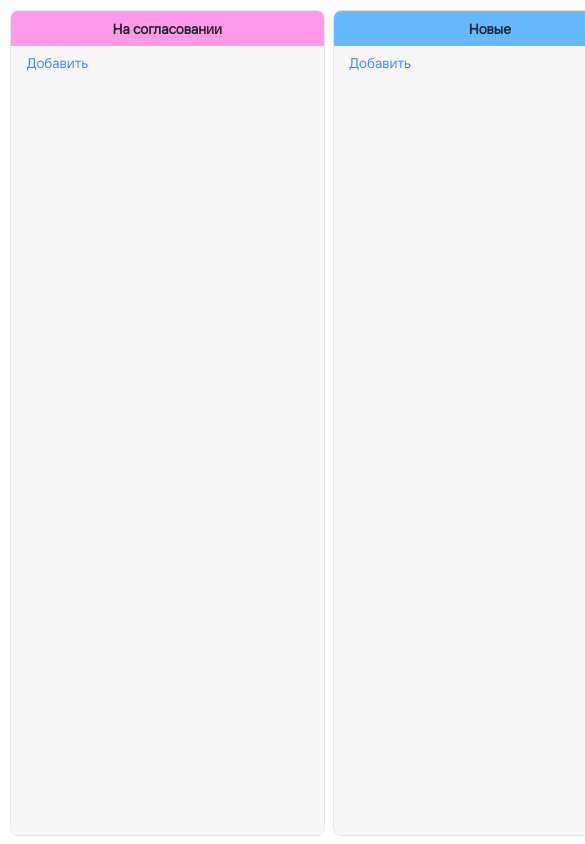
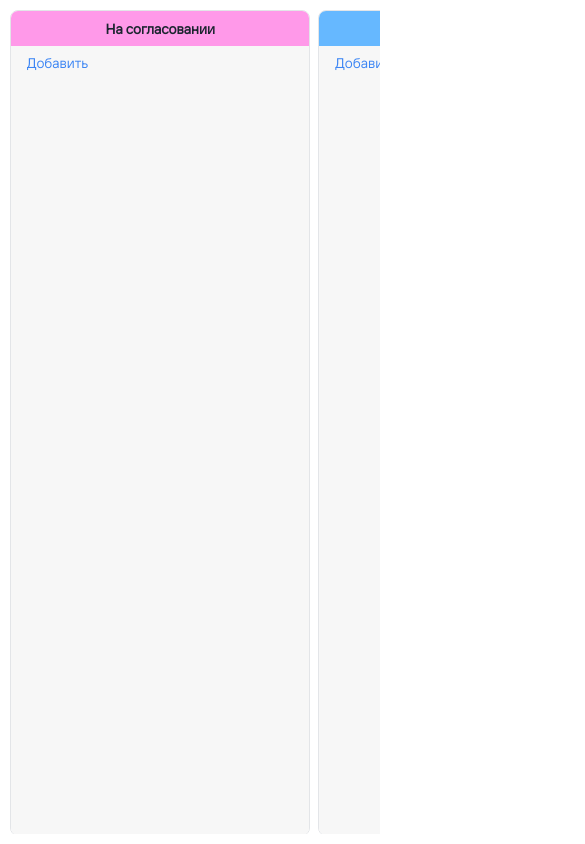
Before and after one commit to pavel-035/taskboard, a Vue app: page /#/ in a window 390 px wide. Shown: the top 844 px of the page, 585 px wide, since content can reach past the window. Built offline with nearby package versions, Linux system fonts and the light colour scheme.

Commit message:
feat: horizontal scroll in tablet and phone

```diff
--- a/src/plugins/dragAndDrop/column.js
+++ b/src/plugins/dragAndDrop/column.js
@@ -1,5 +1,4 @@
 import { EventHandler } from '@/plugins/eventHandler'
-import { ScrollOnHover, ScrollActivator } from '@/plugins/scroll/scrollOnHover'
 
 export class Column {
   constructor ({
@@ -8,53 +7,6 @@ export class Column {
   }) {
     this.id = id
     this.nodeElement = nodeElement
-  }
-}
-
-export class ColumnHoverScroller {
-  constructor (column, scrollDataAttribute) {
-    if (!(column instanceof Column)) throw new Error('column must be a Column')
-    this.column = column
-    this.scrollDataAttribute = scrollDataAttribute
-
-    this.scroller = null
-  }
-
-  init () {
-    const container = this.column.nodeElement.querySelector(`[${this.scrollDataAttribute}]`)
-
-    this.scroller = new ScrollOnHover({
-      container,
-      maxScrollSpeed: 5
-    })
-
-    const scrollTopActivator = new ScrollActivator({
-      rect: {
-        top: 0,
-        right: container.clientWidth,
-        bottom: container.clientHeight / 4,
-        left: 0
-      },
-      scrollTo: 'top'
-    })
-    this.scroller.add(scrollTopActivator)
-
-    const scrollBottomActivator = new ScrollActivator({
-      rect: {
-        top: container.clientHeight - container.clientHeight / 4,
-        right: container.clientWidth,
-        bottom: container.clientHeight,
-        left: 0
-      },
-      scrollTo: 'bottom'
-    })
-    this.scroller.add(scrollBottomActivator)
-
-    this.scroller.init()
-  }
-
-  destroy () {
-    if (this.scroller) this.scroller.destroy()
   }
 }
 
--- /dev/null
+++ b/src/plugins/dragAndDrop/scroller.js
@@ -0,0 +1,92 @@
+import { ScrollActivator, ScrollOnHover } from '@/plugins/scroll/scrollOnHover'
+import { Column } from '@/plugins/dragAndDrop/column'
+
+export class ContainerHoverScroller {
+  constructor (container) {
+    this.container = container
+
+    this.scroller = null
+  }
+
+  init () {
+    this.scroller = new ScrollOnHover({
+      container: this.container,
+      maxScrollSpeed: 10
+    })
+
+    const scrollLeftActivator = new ScrollActivator({
+      rect: {
+        top: 0,
+        right: this.container.clientWidth / 5,
+        bottom: this.container.clientHeight,
+        left: 0
+      },
+      scrollTo: 'left'
+    })
+    this.scroller.add(scrollLeftActivator)
+
+    const scrollRightActivator = new ScrollActivator({
+      rect: {
+        top: 0,
+        right: this.container.clientWidth,
+        bottom: this.container.clientHeight,
+        left: this.container.clientWidth - this.container.clientWidth / 5
+      },
+      scrollTo: 'right'
+    })
+    this.scroller.add(scrollRightActivator)
+
+    this.scroller.init()
+  }
+
+  destroy () {
+    if (this.scroller) this.scroller.destroy()
+  }
+}
+
+export class ColumnHoverScroller {
+  constructor (column, scrollDataAttribute) {
+    if (!(column instanceof Column)) throw new Error('column must be a Column')
+    this.column = column
+    this.scrollDataAttribute = scrollDataAttribute
+
+    this.scroller = null
+  }
+
+  init () {
+    const container = this.column.nodeElement.querySelector(`[${this.scrollDataAttribute}]`)
+
+    this.scroller = new ScrollOnHover({
+      container,
+      maxScrollSpeed: 5
+    })
+
+    const scrollTopActivator = new ScrollActivator({
+      rect: {
+        top: 0,
+        right: container.clientWidth,
+        bottom: container.clientHeight / 4,
+        left: 0
+      },
+      scrollTo: 'top'
+    })
+    this.scroller.add(scrollTopActivator)
+
+    const scrollBottomActivator = new ScrollActivator({
+      rect: {
+        top: container.clientHeight - container.clientHeight / 4,
+        right: container.clientWidth,
+        bottom: container.clientHeight,
+        left: 0
+      },
+      scrollTo: 'bottom'
+    })
+    this.scroller.add(scrollBottomActivator)
+
+    this.scroller.init()
+  }
+
+  destroy () {
+    if (this.scroller) this.scroller.destroy()
+  }
+}
--- a/src/plugins/scroll/smoothScroll.js
+++ b/src/plugins/scroll/smoothScroll.js
@@ -31,6 +31,25 @@ export class SmoothScroll {
     this._scrollY()
   }
 
+  _scrollX () {
+    if (Math.abs(this.container.scrollLeft - this.targetPosition.x) < 1) {
+      return this.stop()
+    }
+
+    this.container.scrollBy({ left: this.scrollSpeed })
+    this.animateId = requestAnimationFrame(this._scrollX.bind(this))
+  }
+
+  scrollX (direction) {
+    if (direction === 1) {
+      this.targetPosition.x = this.container.scrollWidth - this.container.clientWidth
+    } else {
+      this.targetPosition.x = 0
+    }
+
+    this._scrollX()
+  }
+
   stop () {
     if (this.animateId) {
       cancelAnimationFrame(this.animateId)
--- a/src/views/HomeView.vue
+++ b/src/views/HomeView.vue
@@ -1,10 +1,8 @@
 <template>
   <div class="home">
     <board-draggable-container
+      ref="homeWrapperRef"
       class="home__wrapper"
-      :style="{
-        'width': wrapperWidth
-      }"
     >
       <board-column
         v-for="status in getTasksByStatuses"
@@ -16,6 +14,9 @@
 
         :tasks="status.tasks"
         class="home__column"
+        :style="{
+          'width': columnWidth
+        }"
 
         :data-draggable-column="status.id"
       />
@@ -36,30 +37,20 @@ export default {
   },
   data () {
     return {
-      statusesPerPage: null
+      columnWidth: null
     }
   },
-  created () {
-    let windowWidth = document.body.clientWidth
+  async mounted () {
+    await this.$nextTick()
 
-    this.statusesPerPage = this.calculateStatusesPerPage(windowWidth)
+    this.columnWidth = this.calculateColumnWidth()
 
-    window.addEventListener('resize', (event) => {
-      windowWidth = document.body.clientWidth
-
-      this.statusesPerPage = this.calculateStatusesPerPage(windowWidth)
+    window.addEventListener('resize', () => {
+      this.columnWidth = this.calculateColumnWidth()
     })
   },
   computed: {
-    ...mapGetters('statuses', ['getTasksByStatuses']),
-
-    wrapperWidth () {
-      const statusesCount = this.getTasksByStatuses.length
-      const statusWidth = 100 / this.statusesPerPage
-      const width = statusWidth * statusesCount
-
-      return width + '%'
-    }
+    ...mapGetters('statuses', ['getTasksByStatuses'])
   },
   methods: {
     calculateStatusesPerPage (windowWidth) {
@@ -74,6 +65,16 @@ export default {
       } else {
         return 1.2
       }
+    },
+    calculateColumnWidth () {
+      const wrapper = this.$refs.homeWrapperRef.$el
+      const wrapperWidth = wrapper.clientWidth
+      const windowWidth = document.body.clientWidth
+      const columnsPerPage = this.calculateStatusesPerPage(windowWidth)
+      const columnGap = 8
+      const columnWidth = (wrapperWidth / columnsPerPage) - columnGap
+
+      return columnWidth + 'px'
     }
   }
 }
@@ -81,25 +82,33 @@ export default {
 
 <style scoped lang="scss">
 .home {
+  height: 100vh;
+  padding: 52px;
+  box-sizing: border-box;
+  overflow: hidden;
   &__wrapper {
     display: flex;
     justify-content: space-between;
     column-gap: 8px;
 
-    height: 100vh;
-    padding: 52px;
+    overflow-x: auto;
+    overflow-y: hidden;
+
+    height: 100%;
     box-sizing: border-box;
+
+    &::-webkit-scrollbar {
+      opacity: 0;
+    }
   }
   &__column {
-    flex: 1;
+    flex-shrink: 0;
   }
 }
 
 @media all and (max-width: $laptop_md)  {
   .home {
-    &__wrapper {
-      padding: 10px;
-    }
+    padding: 10px;
   }
 }
 </style>
```
Also changed, not shown: src/plugins/dragAndDrop/index.js, src/plugins/scroll/scrollOnHover.js.
